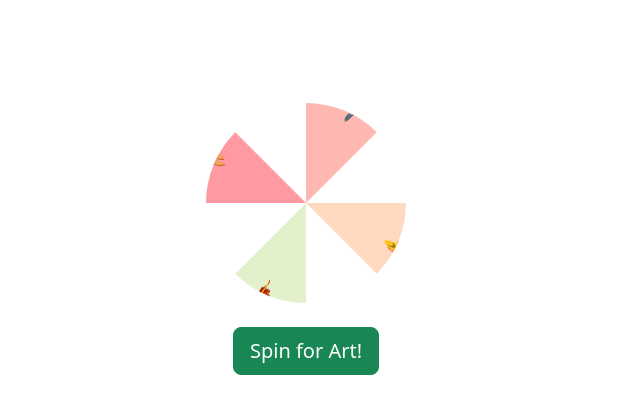
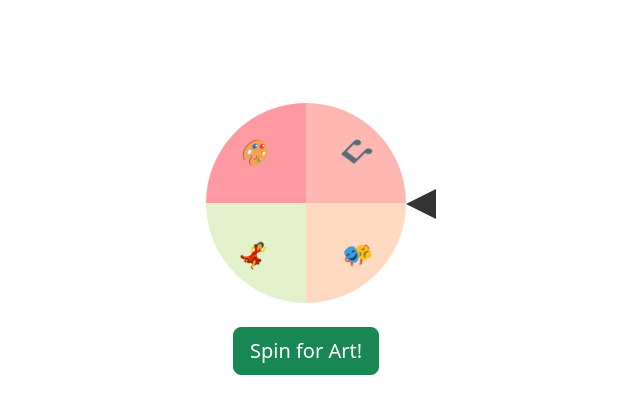
Before and after one commit to xxcosita3czxx/archa-project, a plain HTML site: page frontend/index.html in a window 1280 px wide. Shown: the part 149-562 px from the top of the page, without its empty margins (334-974 px from the left). Drawn offline with nearby package versions, Linux system fonts and the light colour scheme.

Commit message:
točí se to točí

```diff
--- a/frontend/index.html
+++ b/frontend/index.html
@@ -7,9 +7,15 @@
     <!-- Bootstrap CSS -->
     <link href="https://cdn.jsdelivr.net/npm/bootstrap@5.3.0-alpha1/dist/css/bootstrap.min.css" rel="stylesheet">
     <style>
-        .wheel {
+        .wheel-container {
+            position: relative;
             width: 200px;
             height: 200px;
+            margin: 0 auto;
+        }
+        .wheel {
+            width: 100%;
+            height: 100%;
             position: relative;
             overflow: hidden;
             border-radius: 50%;
@@ -25,19 +31,46 @@
             align-items: center;
             font-size: 24px;
         }
+        .emoticon {
+            display: inline-block;
+            transform-origin: center;
+        }
+        .arrow {
+            position: absolute;
+            top: 43%;
+            right: -30px;
+            transform: translateY(-50%);
+            width: 0;
+            height: 0;
+            border-top: 15px solid transparent;
+            border-bottom: 15px solid transparent;
+            border-left: 30px solid #333;
+            transform: rotate(180deg);
+        }
     </style>
 </head>
 <body>
     <div class="container d-flex justify-content-center align-items-center min-vh-100">
         <div class="text-center">
-            <div id="wheel" class="wheel mx-auto mb-4">
-                <div class="wheel-section" style="transform: rotate(0deg) skew(45deg); background-color: #FF9AA2;">🎨</div>
-                <div class="wheel-section" style="transform: rotate(90deg) skew(45deg); background-color: #FFB7B2;">🎵</div>
-                <div class="wheel-section" style="transform: rotate(180deg) skew(45deg); background-color: #FFDAC1;">🎭</div>
-                <div class="wheel-section" style="transform: rotate(270deg) skew(45deg); background-color: #E2F0CB;">💃</div>
+            <div class="wheel-container mb-4">
+                <div id="wheel" class="wheel">
+                    <div class="wheel-section" style="transform: rotate(0deg) skew(900deg); background-color: #FF9AA2;">
+                        <span class="emoticon" style="transform: rotate(90deg);">🎨</span>
+                    </div>
+                    <div class="wheel-section" style="transform: rotate(90deg) skew(900deg); background-color: #FFB7B2;">
+                        <span class="emoticon" style="transform: rotate(135deg);">🎵</span>
+                    </div>
+                    <div class="wheel-section" style="transform: rotate(180deg) skew(900deg); background-color: #FFDAC1;">
+                        <span class="emoticon" style="transform: rotate(-225deg);">🎭</span>
+                    </div>
+                    <div class="wheel-section" style="transform: rotate(270deg) skew(900deg); background-color: #E2F0CB;">
+                        <span class="emoticon" style="transform: rotate(135deg);">💃</span>
+                    </div>
+                </div>
+                <div class="arrow"></div>
             </div>
             <button id="spinButton" class="btn btn-success btn-lg mb-4">Spin for Art!</button>
-            <div id="challengeContainer" class="card" style="display: none;">
+                <div id="challengeContainer" class="card" style="display: none;">
                 <div class="card-body">
                     <h5 id="challengeText" class="card-title"></h5>
                     <p id="challenge" class="card-text"></p>
--- a/frontend/kolo.js
+++ b/frontend/kolo.js
@@ -41,12 +41,13 @@ spinButton.addEventListener('click', spinWheel);
 function spinWheel() {
     if (spinning) return;
     spinning = true;
-    const randomDegree = Math.floor(Math.random() * 360) + 720;
+    const randomDegree = Math.floor(Math.random() * 360) + 720; // At least two full rotations
     wheel.style.transform = `rotate(${randomDegree}deg)`;
 
     setTimeout(() => {
         spinning = false;
-        const selectedIndex = Math.floor(((randomDegree % 360) / 90) % 4);
+        const finalRotation = randomDegree % 360;
+        const selectedIndex = Math.floor(finalRotation / 90);
         const selectedArt = artForms[selectedIndex];
         displayChallenge(selectedArt);
     }, 3000);
```
